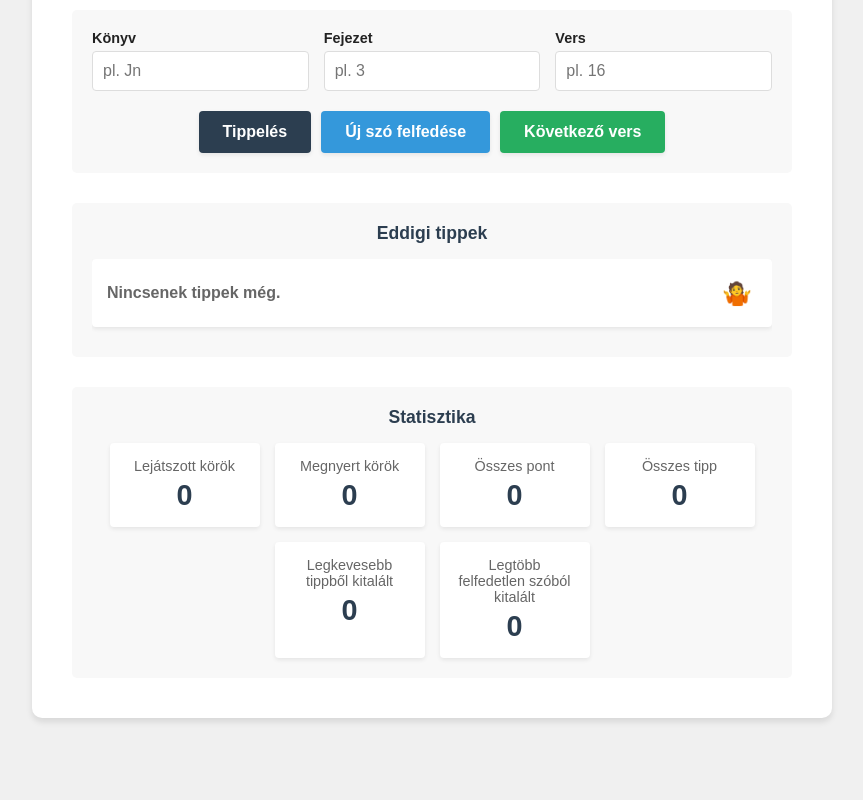
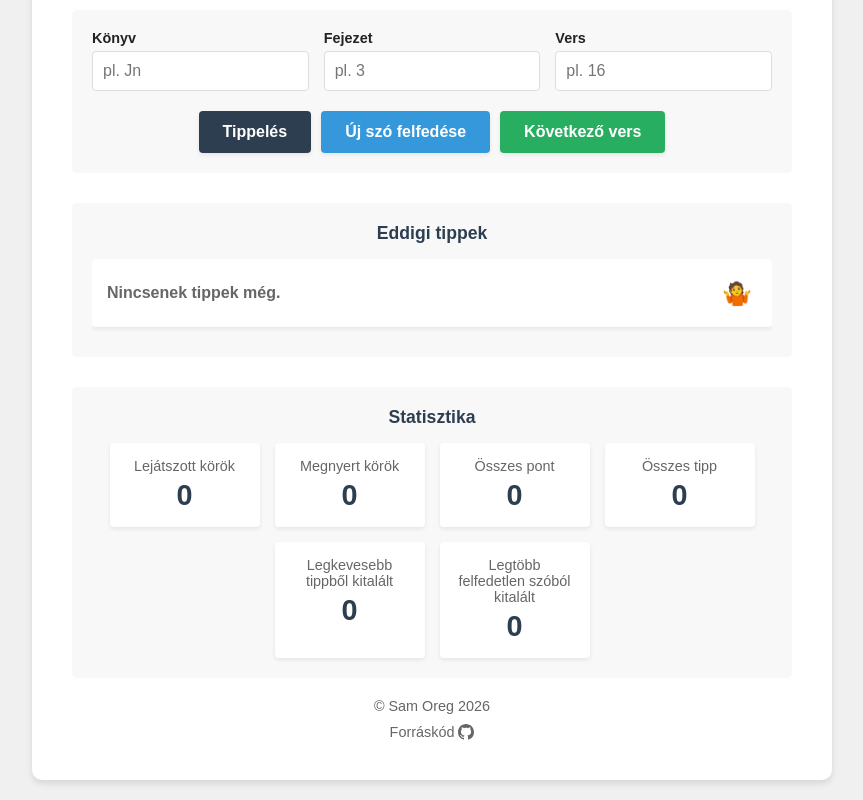
Before and after one commit to OregSamSas/keresztulaszentirason, a plain HTML site: page index.html in a window 1280 px wide. Shown: the part 366-1166 px from the top of the page, without its empty margins (208-1071 px from the left). Before the commit the page ends 1104 px from the top, so only its background shows below. Drawn offline with Linux system fonts and the light colour scheme; no server answers.

Commit message:
add footer, remove headers from verses by default and add a URL param for reenabling them, update README accordingly

```diff
--- a/bibliavetelkedo.js
+++ b/bibliavetelkedo.js
@@ -49,6 +49,7 @@
 var VERSELOC = [0, 1, 1]; // [booknum, chapter, verse]
 const NUMOFPLAYERS = parseInt(new URLSearchParams(window.location.search).get('players')) || 1;
 const AUTOREVEAL = (['false', '0', 'no'].includes(new URLSearchParams(window.location.search).get('autoreveal'))) ? false : true;
+const HEADINGS = (['true', '1', 'yes'].includes(new URLSearchParams(window.location.search).get('headings'))) ? true : false;
 var STATS = {
     rounds: 0,
     totalguesses: 0,
@@ -231,8 +232,12 @@
             if (titlesintext) {
                 titlesintext = titlesintext[0].split('   ')
                 for (let titleidx = 0; titleidx < titlesintext.length; titleidx++) {
-                    // Wrap all titles in {{}} and add a newline after
-                    text = text.replace(titlesintext[titleidx], `{{${titlesintext[titleidx].trim()}}}\n`);
+                    // Wrap all titles in {{}} and add a newline after or delete it if headings are disabled
+                    if (HEADINGS) {
+                        text = text.replace(titlesintext[titleidx], `{{${titlesintext[titleidx].trim()}}}\n`);
+                    } else {
+                        text = text.replace(titlesintext[titleidx], '');
+                    }
                 }
             }
             return text.trim();
--- a/index.html
+++ b/index.html
@@ -86,6 +86,15 @@
                 </div>
             </div>
         </div>
+        <footer>
+            <p>© Sam Oreg 2026</p>
+            <a ln="srccode" title="GitHub Repo" href="https://github.com/OregSamSas/keresztulaszentirason">
+            Forráskód&nbsp;
+            <svg width="16" height="16">
+                <path d="M8 0c4.42 0 8 3.58 8 8a8.013 8.013 0 0 1-5.45 7.59c-.4.08-.55-.17-.55-.38 0-.27.01-1.13.01-2.2 0-.75-.25-1.23-.54-1.48 1.78-.2 3.65-.88 3.65-3.95 0-.88-.31-1.59-.82-2.15.08-.2.36-1.02-.08-2.12 0 0-.67-.22-2.2.82-.64-.18-1.32-.27-2-.27-.68 0-1.36.09-2 .27-1.53-1.03-2.2-.82-2.2-.82-.44 1.1-.16 1.92-.08 2.12-.51.56-.82 1.28-.82 2.15 0 3.06 1.86 3.75 3.64 3.95-.23.2-.44.55-.51 1.07-.46.21-1.61.55-2.33-.66-.15-.24-.6-.83-1.23-.82-.67.01-.27.38.01.53.34.19.73.9.82 1.13.16.45.68 1.31 2.69.94 0 .67.01 1.3.01 1.49 0 .21-.15.45-.55.38A7.995 7.995 0 0 1 0 8c0-4.42 3.58-8 8-8Z"></path>
+            </svg>
+            </a>
+        </footer>
     </div>
 
     <script src="bibliavetelkedo.js"></script>
--- a/vetelkedooldal.css
+++ b/vetelkedooldal.css
@@ -379,3 +379,16 @@
     margin: 0 0 20px 0;
     white-space: pre-wrap;
 }
+footer {
+    margin-top: 20px;
+    text-align: center;
+    font-size: 0.9em;
+    color: var(--muted-text-color);
+}
+footer a {
+    color: var(--muted-text-color);
+    text-decoration: none;
+    fill: var(--muted-text-color);
+    display: inline-flex;
+    margin-top: 10px;
+}
```
Also changed, not shown: 1 other file.
